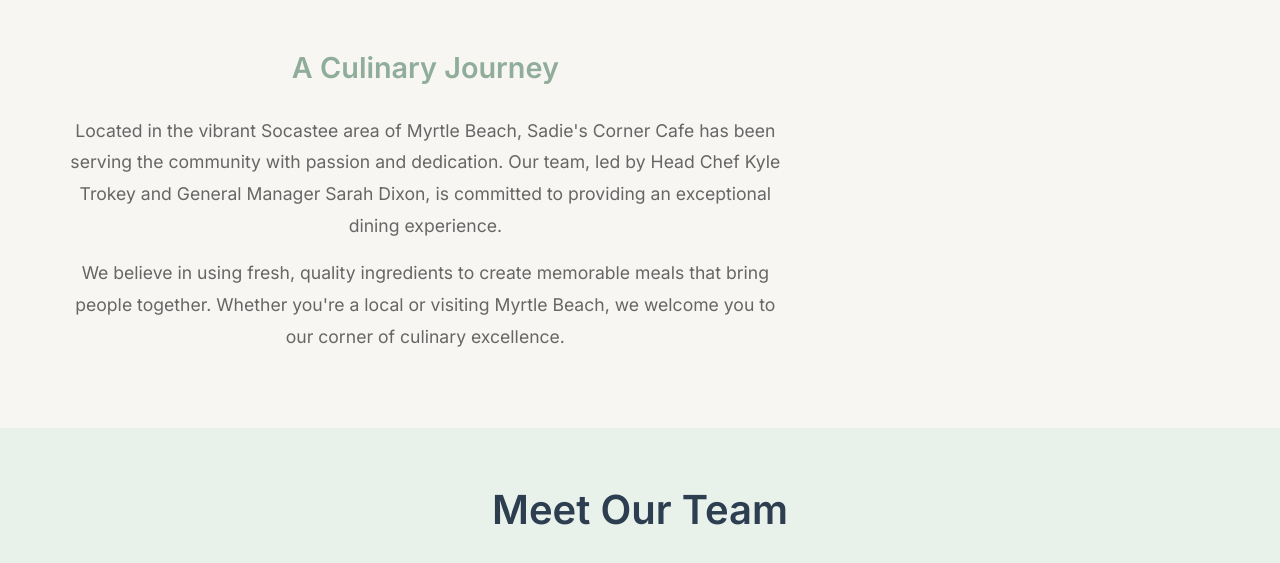
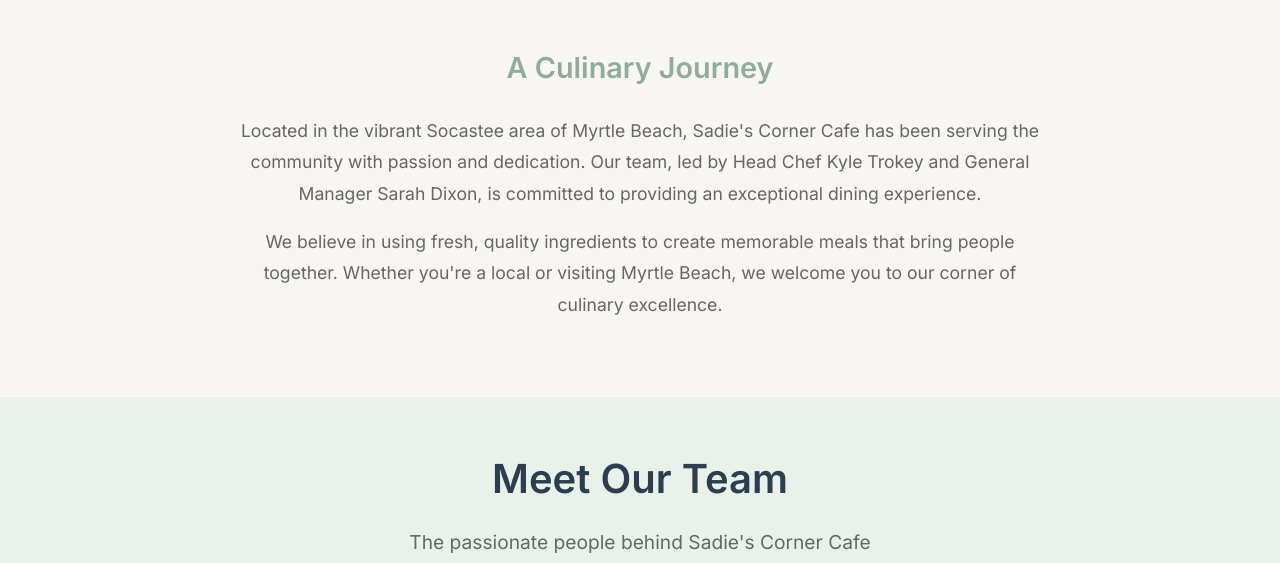
Before and after one commit to bailey-caldwell-sb/SadiesCornerCafe, a website: page index.html in a window 1280 px wide. Shown: the part 729-1292 px from the top of the page. Drawn offline with Linux system fonts and the light colour scheme.

Commit message:
Fix About Us text centering layout
Layout Fix:
- Changed about-content from grid to flexbox for proper centering
- Added max-width constraint (800px) to about-text for better readability
- Used justify-content: center to properly center the text block
- Maintains text-align: center for internal text alignment

The About Us section now displays with properly centered content block
rather than left-aligned text within a grid layout.

```diff
--- a/styles.css
+++ b/styles.css
@@ -275,14 +275,14 @@
 }
 
 .about-content {
-    display: grid;
-    grid-template-columns: 2fr 1fr;
-    gap: 4rem;
+    display: flex;
+    justify-content: center;
     align-items: start;
 }
 
 .about-text {
     text-align: center;
+    max-width: 800px;
 }
 
 .about-text h3 {
```
